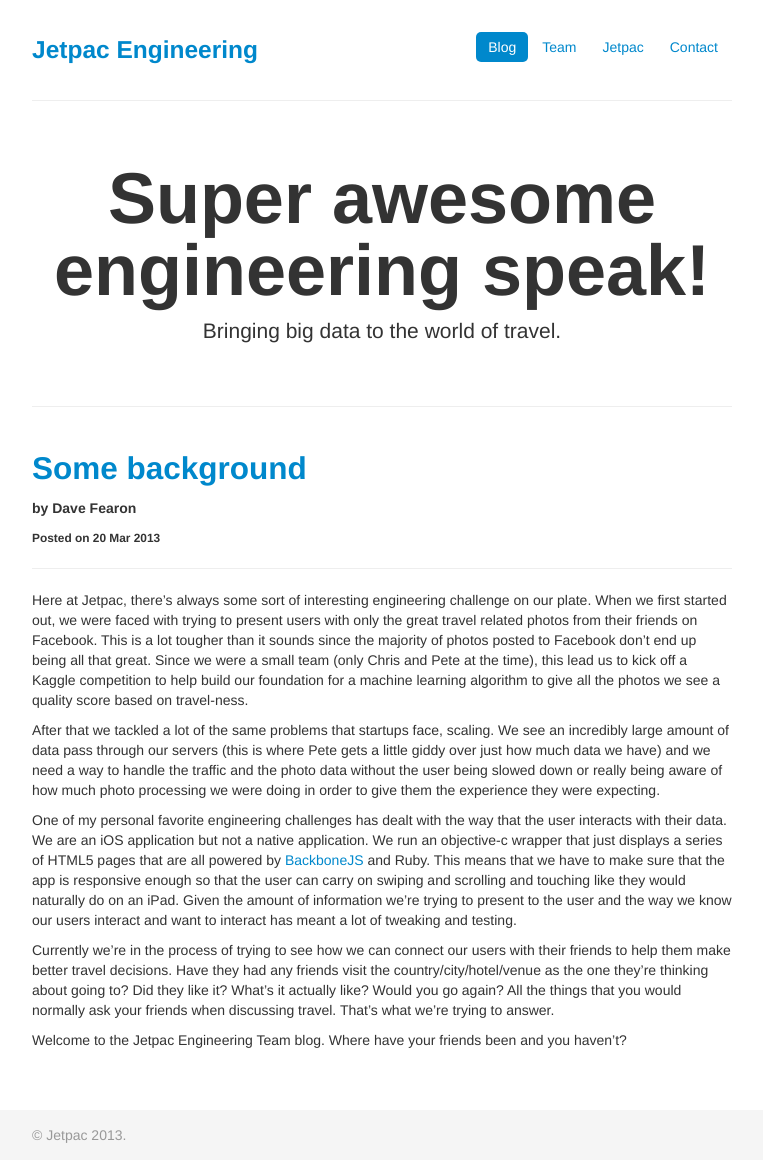
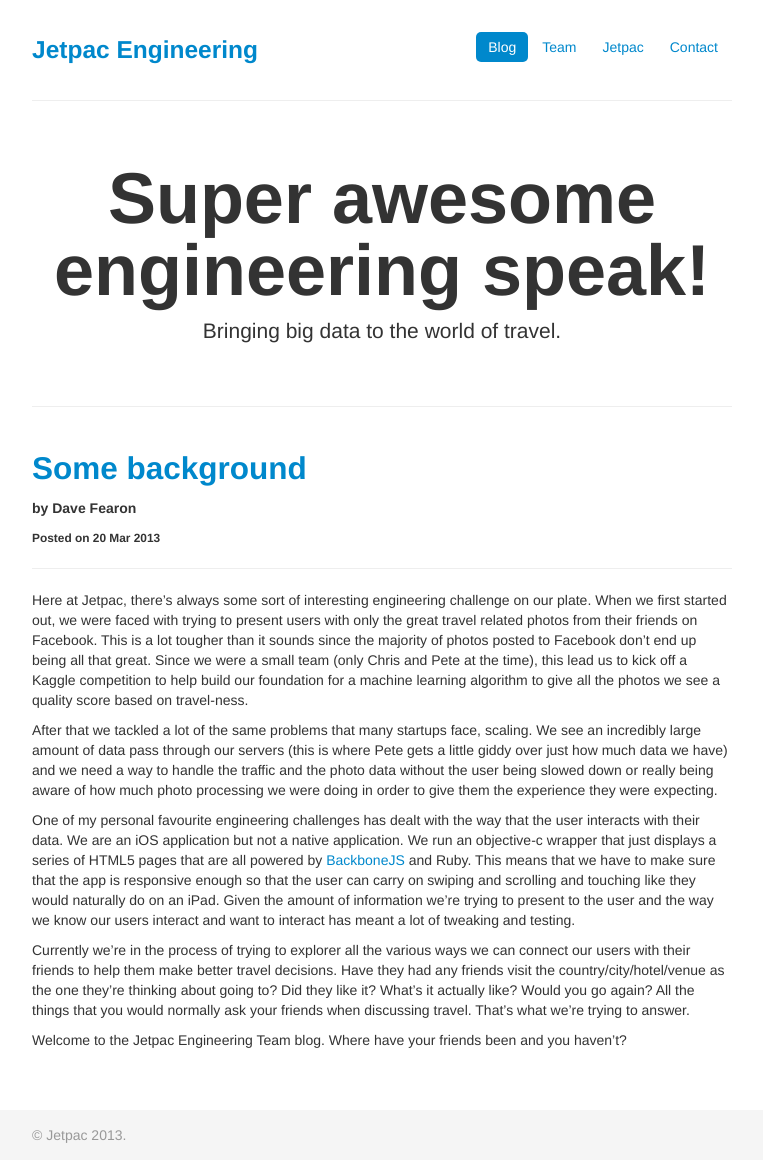
Before and after one commit to davefearon/engblog, a Jekyll site: the page built from _posts/2013-03-20-some-background.md, in a window 1280 px wide. Shown: the whole page, without its empty margins (258-1021 px from the left). Built offline with Jekyll 4.4.1, drawn with Linux system fonts in a browser that asks for light colours; nearby versions of some CDN libraries; Markdown is read by kramdown in place of the engine named in the settings.

Commit message:
Fixing a pathing issue and adding in the bin folder

```diff
--- a/_config.yml
+++ b/_config.yml
@@ -5,8 +5,9 @@
 paginate: 5
 permalink: pretty
 
-#url: https://www.jetpac.com/engineering
-url: http://localhost:4000
+exclude: bin/
+
+url: /engineering
 
 title: Jetpac Engineering
 author: Jetpac Engineering Team
--- a/_includes/posts
+++ b/_includes/posts
@@ -1,5 +1,5 @@
 {% assign author = site.authors[post.author] %}
-<article data-link="{{ post.url }}">
+<article data-link="{{ site.url }}{{ post.url }}">
   <header>
     <h2>{{ post.title }}</h2>
     <h5 class="byline">
--- a/_layouts/default.html
+++ b/_layouts/default.html
@@ -11,12 +11,12 @@
   <meta name="viewport" content="width=device-width, initial-scale=1.0">
 
   <!-- Le styles -->
-  <link href="/css/bootstrap.css" rel="stylesheet">
-  <link href="/css/bootstrap-responsive.css" rel="stylesheet">
-  <link href="/css/font-awesome.min.css" rel="stylesheet">
-  <link href="/css/style.css" rel="stylesheet">
+  <link href="{{ site.url }}/css/bootstrap.css" rel="stylesheet">
+  <link href="{{ site.url }}/css/bootstrap-responsive.css" rel="stylesheet">
+  <link href="{{ site.url }}/css/font-awesome.min.css" rel="stylesheet">
+  <link href="{{ site.url }}/css/style.css" rel="stylesheet">
 
-  <script src="/js/modernizr.js"></script>
+  <script src="{{ site.url }}/js/modernizr.js"></script>
 
   <!-- Le HTML5 shim, for IE6-8 support of HTML elements -->
   <!--[if lt IE 9]>
@@ -24,11 +24,11 @@
   <![endif]-->
 
   <!-- Fav and touch icons -->
-  <link rel="apple-touch-icon-precomposed" sizes="144x144" href="/apple-touch-icon-144-precomposed.png">
-  <link rel="apple-touch-icon-precomposed" sizes="114x114" href="/apple-touch-icon-114-precomposed.png">
-    <link rel="apple-touch-icon-precomposed" sizes="72x72" href="/apple-touch-icon-72-precomposed.png">
-                  <link rel="apple-touch-icon-precomposed" href="/apple-touch-icon-57-precomposed.png">
-                                 <link rel="shortcut icon" href="/favicon.ico">
+  <link rel="apple-touch-icon-precomposed" sizes="144x144" href="{{ site.url }}/apple-touch-icon-144-precomposed.png">
+  <link rel="apple-touch-icon-precomposed" sizes="114x114" href="{{ site.url }}/apple-touch-icon-114-precomposed.png">
+    <link rel="apple-touch-icon-precomposed" sizes="72x72" href="{{ site.url }}/apple-touch-icon-72-precomposed.png">
+                  <link rel="apple-touch-icon-precomposed" href="{{ site.url }}/apple-touch-icon-57-precomposed.png">
+                                 <link rel="shortcut icon" href="{{ site.url }}/favicon.ico">
 </head>
 <body>
   <div id="wrap">
@@ -72,9 +72,9 @@
   <!-- Placed at the end of the document so the pages load faster -->
   <!-- Grab Google CDN's jQuery, with a protocol relative URL; fall back to local if offline -->
   <script src="//ajax.googleapis.com/ajax/libs/jquery/1.9.1/jquery.min.js"></script>
-  <script>window.jQuery || document.write('<script src="/js/jquery-1.9.1.min.js"><\/script>')</script>
-  <script src="/js/bootstrap.min.js"></script>
-  <script src="/js/script.js"></script>
+  <script>window.jQuery || document.write('<script src="{{ site.url }}/js/jquery-1.9.1.min.js"><\/script>')</script>
+  <script src="{{ site.url }}/js/bootstrap.min.js"></script>
+  <script src="{{ site.url }}/js/script.js"></script>
 
   <script>
     window._gaq = [['_setAccount','UA-XXXXXXX-X'],['_trackPageview'],['_trackPageLoadTime']];
--- a/_layouts/post.html
+++ b/_layouts/post.html
@@ -3,7 +3,7 @@
 ---
 
 {% assign author = site.authors[page.author] %}
-<article data-link="{{ page.url }}">
+<article data-link="{{ site.url }}{{ page.url }}">
   <header>
     <h2>{{ page.title }}</h2>
     <h5 class="byline">
--- a/_posts/2013-03-20-some-background.md
+++ b/_posts/2013-03-20-some-background.md
@@ -7,10 +7,10 @@
 
 Here at Jetpac, there's always some sort of interesting engineering challenge on our plate. When we first started out, we were faced with trying to present users with only the great travel related photos from their friends on Facebook. This is a lot tougher than it sounds since the majority of photos posted to Facebook don't end up being all that great. Since we were a small team (only Chris and Pete at the time), this lead us to kick off a Kaggle competition to help build our foundation for a machine learning algorithm to give all the photos we see a quality score based on travel-ness.
 
-After that we tackled a lot of the same problems that startups face, scaling. We see an incredibly large amount of data pass through our servers (this is where Pete gets a little giddy over just how much data we have) and we need a way to handle the traffic and the photo data without the user being slowed down or really being aware of how much photo processing we were doing in order to give them the experience they were expecting.
+After that we tackled a lot of the same problems that many startups face, scaling. We see an incredibly large amount of data pass through our servers (this is where Pete gets a little giddy over just how much data we have) and we need a way to handle the traffic and the photo data without the user being slowed down or really being aware of how much photo processing we were doing in order to give them the experience they were expecting.
 
-One of my personal favorite engineering challenges has dealt with the way that the user interacts with their data. We are an iOS application but not a native application. We run an objective-c wrapper that just displays a series of HTML5 pages that are all powered by <a href="http://backbonejs.org/" target="_blank">BackboneJS</a> and Ruby. This means that we have to make sure that the app is responsive enough so that the user can carry on swiping and scrolling and touching like they would naturally do on an iPad. Given the amount of information we're trying to present to the user and the way we know our users interact and want to interact has meant a lot of tweaking and testing.
+One of my personal favourite engineering challenges has dealt with the way that the user interacts with their data. We are an iOS application but not a native application. We run an objective-c wrapper that just displays a series of HTML5 pages that are all powered by <a href="http://backbonejs.org/" target="_blank">BackboneJS</a> and Ruby. This means that we have to make sure that the app is responsive enough so that the user can carry on swiping and scrolling and touching like they would naturally do on an iPad. Given the amount of information we're trying to present to the user and the way we know our users interact and want to interact has meant a lot of tweaking and testing.
 
-Currently we're in the process of trying to see how we can connect our users with their friends to help them make better travel decisions. Have they had any friends visit the country/city/hotel/venue as the one they're thinking about going to? Did they like it? What's it actually like? Would you go again? All the things that you would normally ask your friends when discussing travel. That's what we're trying to answer.
+Currently we're in the process of trying to explorer all the various ways we can connect our users with their friends to help them make better travel decisions. Have they had any friends visit the country/city/hotel/venue as the one they're thinking about going to? Did they like it? What's it actually like? Would you go again? All the things that you would normally ask your friends when discussing travel. That's what we're trying to answer.
 
 Welcome to the Jetpac Engineering Team blog. Where have your friends been and you haven't?
```
